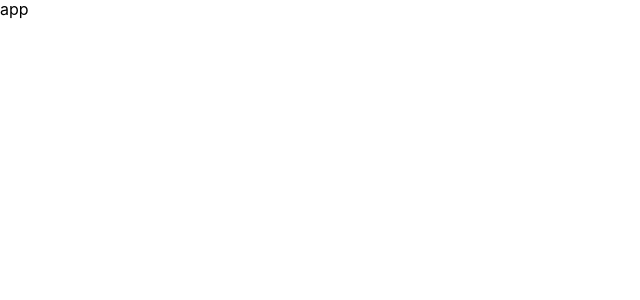
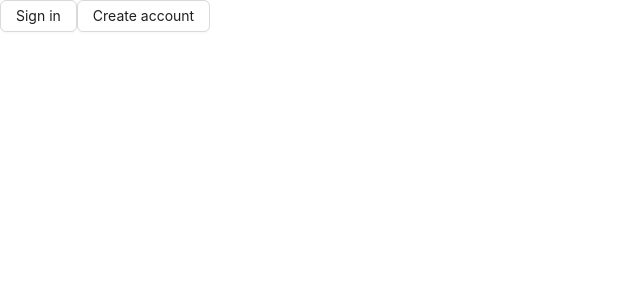
Before and after one commit to misheMatcha/chillabit, a React (Create React App) app in the folder client/: page / in a window 1280 px wide. Shown: the top 300 px of the page, without its empty margins (0-640 px from the left). Built offline with nearby package versions, Linux system fonts and the light colour scheme.

Commit message:
Rebuild #3 - add axios, auth context, and simple modal for auth

```diff
--- a/client/package.json
+++ b/client/package.json
@@ -7,6 +7,7 @@
 		"@testing-library/react": "^13.4.0",
 		"@testing-library/user-event": "^13.5.0",
 		"antd": "^5.4.0",
+		"axios": "^1.3.5",
 		"react": "^18.2.0",
 		"react-dom": "^18.2.0",
 		"react-jss": "^10.10.0",
--- a/client/src/App.js
+++ b/client/src/App.js
@@ -1,5 +1,8 @@
-import React from 'react';
+import React, { useContext } from 'react';
 import { createUseStyles } from 'react-jss';
+import AuthForm from './components/AuthForm';
+import AuthContext from './context/AuthContext';
+import Landing from './pages/Landing';
 
 const useStyles = createUseStyles({
 	container: {},
@@ -8,9 +11,12 @@ const useStyles = createUseStyles({
 const App = () => {
 	const classes = useStyles();
 
+	const { auth } = useContext(AuthContext);
+
 	return (
 		<div className={classes.container}>
-			<div>app</div>
+			{auth.displayModal && <AuthForm />}
+			<Landing />
 		</div>
 	);
 };
--- /dev/null
+++ b/client/src/components/AuthForm.jsx
@@ -0,0 +1,28 @@
+import React, { useContext } from 'react';
+import { Button } from 'antd';
+import { createUseStyles } from 'react-jss';
+import AuthContext from '../context/AuthContext';
+
+const useStyles = createUseStyles({
+	container: {},
+});
+
+const AuthForm = () => {
+	const classes = useStyles();
+
+	const { auth, setAuth } = useContext(AuthContext);
+
+	const closeModal = () => {
+		setAuth({ ...auth, displayModal: false });
+	};
+
+	return (
+		<div className={classes.container}>
+			<div>
+				<Button onClick={closeModal}>x</Button>
+			</div>
+		</div>
+	);
+};
+
+export default AuthForm;
--- /dev/null
+++ b/client/src/context/AuthContext.jsx
@@ -0,0 +1,11 @@
+import { createContext, useState } from 'react';
+
+const AuthContext = createContext({});
+
+export const AuthProvider = ({ children }) => {
+	const [auth, setAuth] = useState({ displayModal: false, token: null, user: {} });
+
+	return <AuthContext.Provider value={{ auth, setAuth }}>{children}</AuthContext.Provider>;
+};
+
+export default AuthContext;
--- a/client/src/index.js
+++ b/client/src/index.js
@@ -3,12 +3,15 @@ import React from 'react';
 import ReactDOM from 'react-dom/client';
 import './index.css';
 import App from './App';
+import { AuthProvider } from './context/AuthContext';
 import reportWebVitals from './reportWebVitals';
 
 const root = ReactDOM.createRoot(document.getElementById('root'));
 root.render(
 	<React.StrictMode>
-		<App />
+		<AuthProvider>
+			<App />
+		</AuthProvider>
 	</React.StrictMode>
 );
 
--- /dev/null
+++ b/client/src/pages/Landing.jsx
@@ -0,0 +1,29 @@
+import React, { useContext } from 'react';
+import { Button } from 'antd';
+import { createUseStyles } from 'react-jss';
+import AuthContext from '../context/AuthContext';
+
+const useStyles = createUseStyles({
+	container: {},
+});
+
+const Landing = () => {
+	const classes = useStyles();
+
+	const { auth, setAuth } = useContext(AuthContext);
+
+	const openModal = () => {
+		setAuth({ ...auth, displayModal: true });
+	};
+
+	return (
+		<div className={classes.container}>
+			<div>
+				<Button onClick={openModal}>Sign in</Button>
+				<Button onClick={openModal}>Create account</Button>
+			</div>
+		</div>
+	);
+};
+
+export default Landing;
```
Also changed, not shown: client/src/utils/axios.js (added, +7 -0 lines), 1 other file (tests, documents, lock files or other folders).
